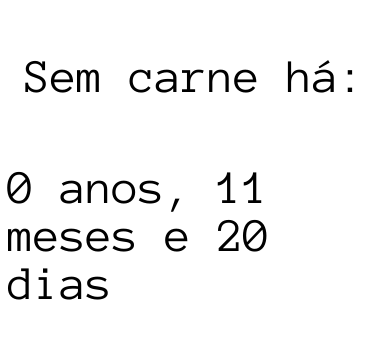
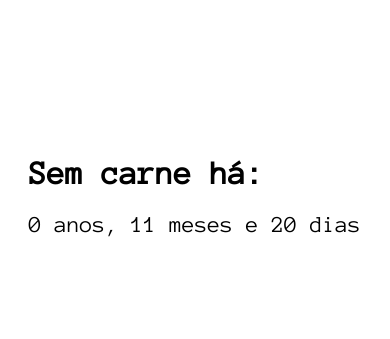
Before and after one commit to Abraones/abraones.com.br, a Next.js app: page / in a window 390 px wide. Shown: the part 171-510 px from the top of the page. Built offline with nearby package versions, Linux system fonts and the light colour scheme.

Commit message:
Texto responsivo, contador como componente

```diff
--- /dev/null
+++ b/components/Contador.jsx
@@ -0,0 +1,29 @@
+
+function Contador(props){
+
+
+    const stopEat = new Date(2021, 4, 3)
+    const diff = new Date() - stopEat.getTime();
+
+    const day = 1000* 60 * 60 * 24;
+    const timeDays = Math.floor(diff/day)
+
+    let anos = timeDays/365
+    let anosDecimal = anos - Math.floor(anos)
+
+    let meses = anosDecimal*12
+    let mesesDecimal = meses - Math.floor(meses)
+
+    let dias = Math.floor(mesesDecimal*30)
+
+
+    return (
+        <div>
+            <h1>Sem carne há:</h1>
+            <p> {Math.floor(anos)} anos, {Math.floor(meses)} meses e {Math.floor(dias)} dias  </p>
+        </div>
+    )
+}
+
+
+export default Contador
--- a/pages/index.js
+++ b/pages/index.js
@@ -1,5 +1,5 @@
 import styles from '../styles/styles.module.scss'
-
+import Contador from '../components/Contador';
 /* function Contador(){
     return
 } */
@@ -7,31 +7,9 @@ import styles from '../styles/styles.module.scss'
 
  function Home() {
 
-    const day = 1000* 60 * 60 * 24;
-
-    const stopEat = new Date(2021, 4, 3)
-    const date = new Date();
-
-    const diff = date.getTime() - stopEat.getTime();
-    const timeDays = Math.floor(diff/day)
-
-        let anos = timeDays/365
-        let anosDecimal = anos - Math.floor(anos)
-
-        let meses = anosDecimal*12
-        let mesesDecimal = meses - Math.floor(meses)
-
-        let dias = Math.floor(mesesDecimal*30)
-
-
-    //console.log(texto)
-    //console.log(stopEat)
-
     return (
         <div className={styles.container}>
-            <p> Sem carne há: </p>
-            <p> {Math.floor(anos)} anos, {Math.floor(meses)} meses e {Math.floor(dias)} dias  </p>
-
+            <Contador/>
         </div>
     )
  }
--- a/styles/styles.module.scss
+++ b/styles/styles.module.scss
@@ -4,20 +4,24 @@
 }
 
  .container{
-    display: flex;
-    flex-direction: column;
-    align-items: center;
-    justify-content: center;
-    font-size: 24px;
+     display: flex;
+     flex-direction: column;
+     align-items: center;
+     justify-content: center;
+     font-size: 24px;
+     font-family: 'Anonymous Pro';
 
     background-color: white;
     width: 100%;
     height: 720px;
 
+        h1{
+            align-self: start;
+            font-size: min(8.5vw, 72px);
+        }
         p{
             margin-top: 15px;
-            font-family: 'Anonymous Pro';
-            font-size: 3rem;
+            font-size: min(6vw, 56px);
             color: black;
         }
        /*  @media only screen and (max-width: 650px) {
```
